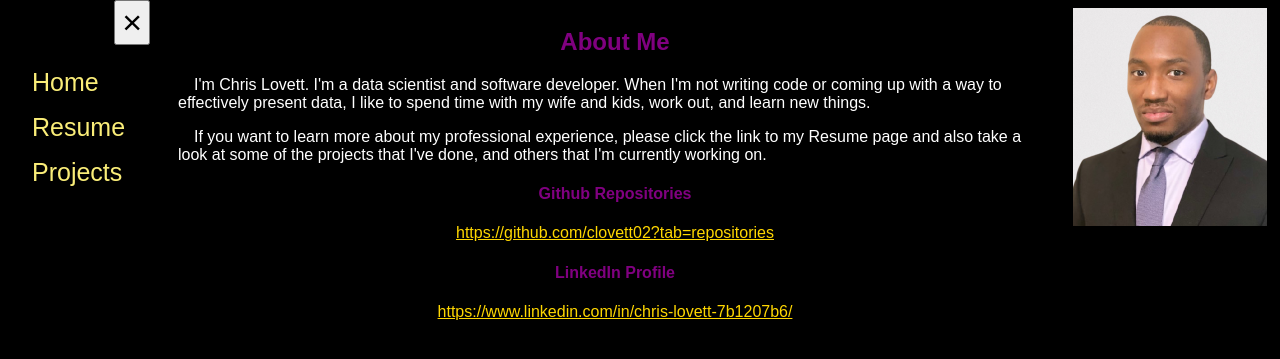
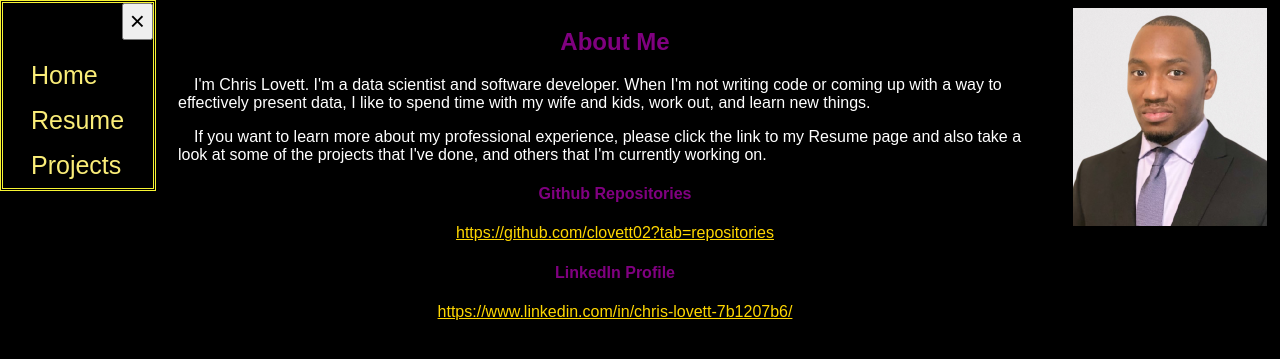
Before and after one commit to clovett02/clovett_website, a Flask app: page / in a window 1280 px wide. Shown: the top 359 px of the page. Run offline with Flask 2, Linux system fonts and the light colour scheme; some libraries are stand-ins or nearby versions.

Commit message:
added a border for the sidebar

```diff
--- a/website/static/css/main.css
+++ b/website/static/css/main.css
@@ -23,20 +23,22 @@ a {
 
 .sidepanel {
     height: auto; /* Specify a height */
-    width: 170px; /* 0 width - change this with JavaScript */
+    width: 150px; /* 0 width - change this with JavaScript */
     position: fixed; /* Stay in place */
     z-index: 1; /* Stay on top */
     top: 0;
     left: 0;
     background-color: rgb(0, 0, 0);
     overflow-x: hidden; /* Disable horizontal scroll */
-    padding-top: 60px; /* Place content 60px from the top */
+    padding-top: 50px; /* Place content 60px from the top */
     transition: 0.5s; /* 0.5 second transition effect to slide in the sidepanel */
+    border-style: double;
+    border-color: #f8f533;
   }
 
   /* The sidepanel links */
   .sidepanel a {
-    padding: 8px 8px 8px 32px;
+    padding: 8px 8px 8px 28px;
     text-decoration: none;
     font-size: 25px;
     color: #faed78;
@@ -53,9 +55,9 @@ a {
   .sidepanel .closebtn {
     position: absolute;
     top: 0;
-    right: 20px;
-    font-size: 34px;
-    margin-left: 50px;
+    right: 0px;
+    font-size: 26px;
+    margin-left: 60px;
   }
 
   /* Style the button that is used to open the sidepanel */
--- a/website/static/javascript/sidepanel.js
+++ b/website/static/javascript/sidepanel.js
@@ -1,6 +1,6 @@
 /* Set the width of the sidebar to 250px (show it) */
 function openNav() {
-    document.getElementById("mySidepanel").style.width = "170px";
+    document.getElementById("mySidepanel").style.width = "150px";
   }
 
   /* Set the width of the sidebar to 0 (hide it) */
```
